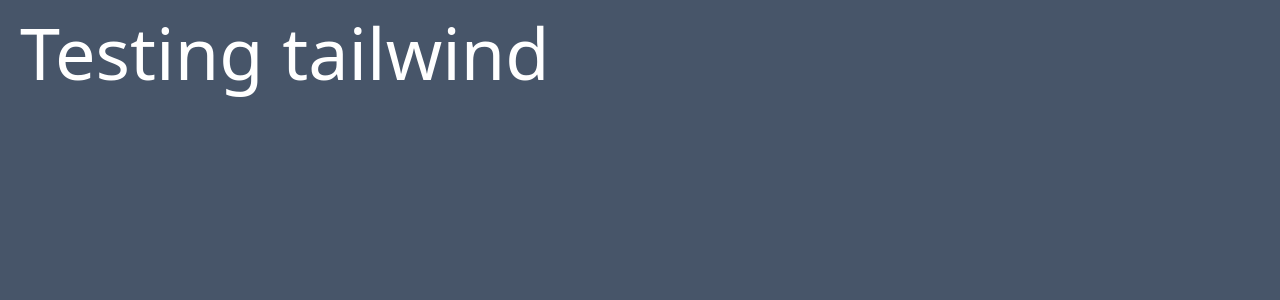
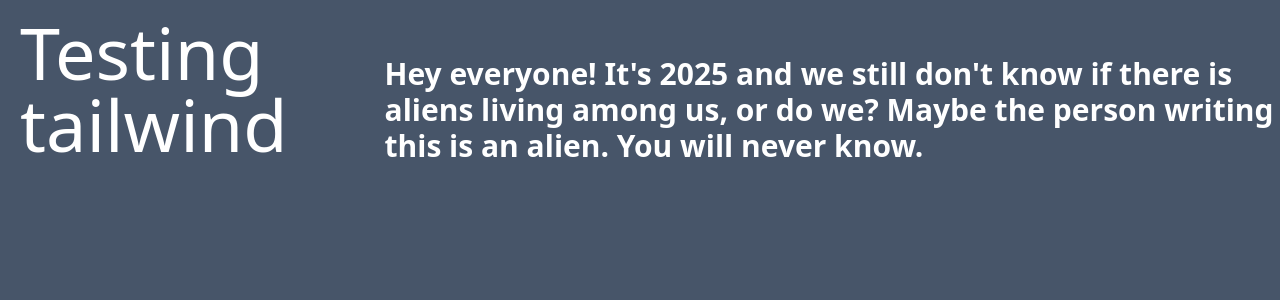
Before and after one commit to ChrisForti/react-logo-maker, a React (Vite) app: page / in a window 1280 px wide. Shown: the top 300 px of the page. Built offline with nearby package versions, Linux system fonts and the light colour scheme.

Commit message:
Startyed working mainpage content.

```diff
--- a/src/App.tsx
+++ b/src/App.tsx
@@ -1,9 +1,11 @@
 import { Header } from "./components/header";
+import { Main } from "./components/main";
 
 function App() {
   return (
     <div className="flex min-h-screen min-w-96 bg-slate-600 pt-4">
       <Header />
+      <Main />
     </div>
   );
 }
--- /dev/null
+++ b/src/components/main.tsx
@@ -0,0 +1,13 @@
+export function Main() {
+  return (
+    <div className="container mx-auto mt-10">
+      <div className="whitespace-normal text-white">
+        <h1 className="mb-6 text-3xl font-bold">
+          Hey everyone! It's 2025 and we still don't know if there is aliens
+          living among us, or do we? Maybe the person writing this is an alien.
+          You will never know.
+        </h1>
+      </div>
+    </div>
+  );
+}
```
